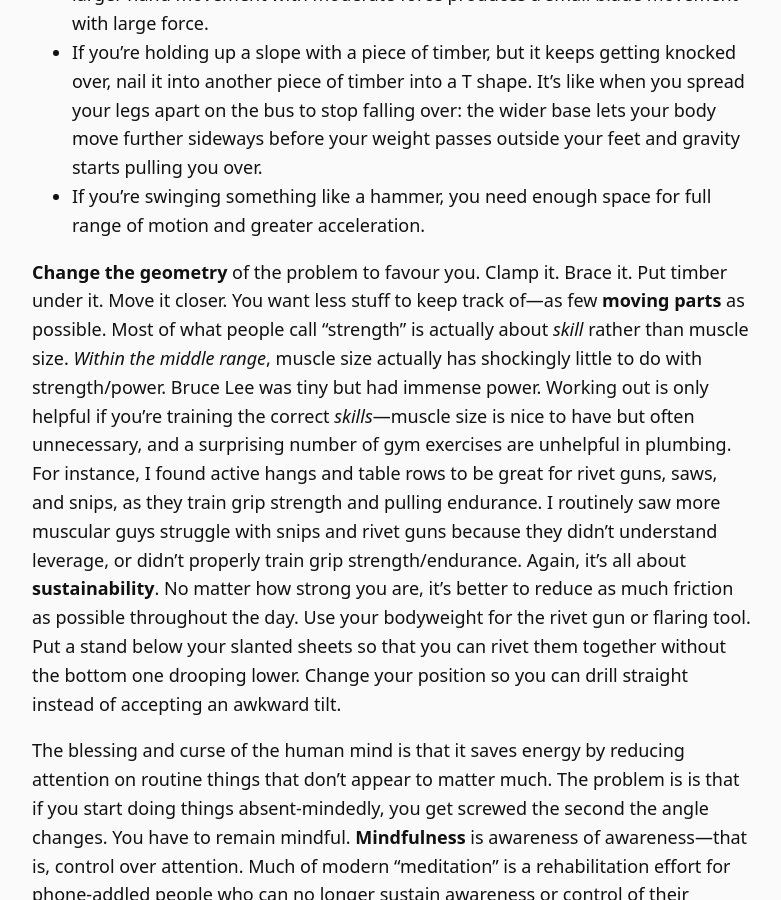
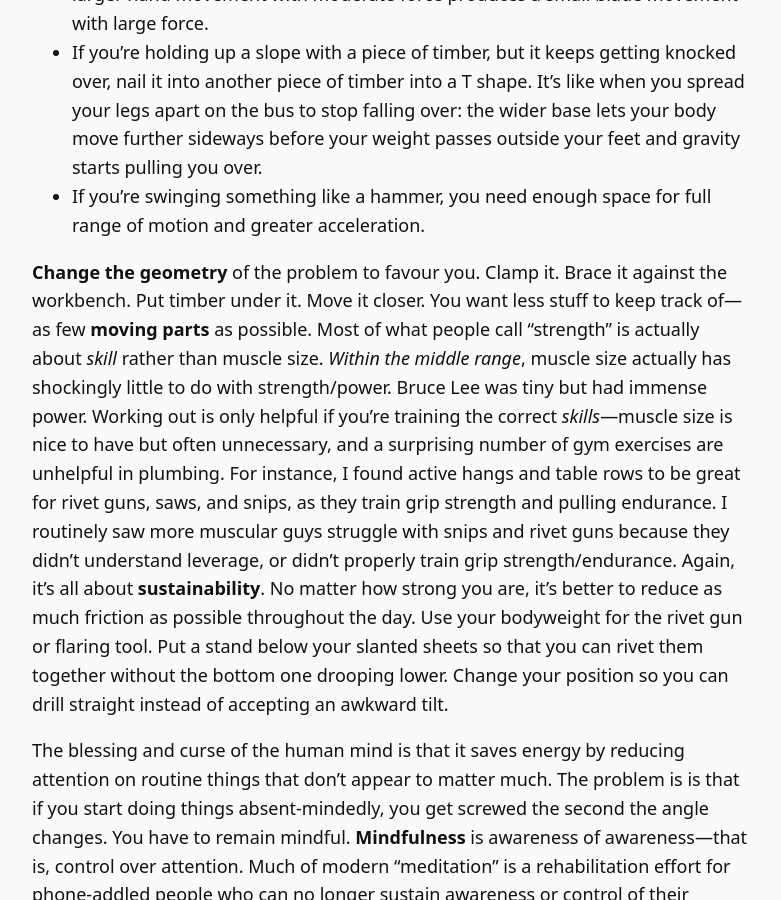
Before and after one commit to JakeHPark/jakehpark.github.io, a Jekyll site: the page built from _essays/Skill Acquisition in Plumbing.md, in a window 1280 px wide and 900 px high, scrolled down 6730 px. Shown: the whole window, without its empty margins (248-1029 px from the left). Built offline with Jekyll 4.4.1, drawn with Linux system fonts in a browser that asks for light colours.

Commit message:
Update Skill Acquisition in Plumbing.md

```diff
--- a/_essays/Skill Acquisition in Plumbing.md
+++ b/_essays/Skill Acquisition in Plumbing.md
@@ -104,7 +104,7 @@ Ridiculously, I scored in the high 40s in VCE Physics and still had to be remind
 - If you're holding up a slope with a piece of timber, but it keeps getting knocked over, nail it into another piece of timber into a T shape. It's like when you spread your legs apart on the bus to stop falling over: the wider base lets your body move further sideways before your weight passes outside your feet and gravity starts pulling you over.
 - If you're swinging something like a hammer, you need enough space for full range of motion and greater acceleration.
 
-**Change the geometry** of the problem to favour you. Clamp it. Brace it. Put timber under it. Move it closer. You want less stuff to keep track of—as few **moving parts** as possible. Most of what people call "strength" is actually about *skill* rather than muscle size. *Within the middle range*, muscle size actually has shockingly little to do with strength/power. Bruce Lee was tiny but had immense power. Working out is only helpful if you're training the correct *skills*—muscle size is nice to have but often unnecessary, and a surprising number of gym exercises are unhelpful in plumbing. For instance, I found active hangs and table rows to be great for rivet guns, saws, and snips, as they train grip strength and pulling endurance. I routinely saw more muscular guys struggle with snips and rivet guns because they didn't understand leverage, or didn't properly train grip strength/endurance. Again, it's all about **sustainability**. No matter how strong you are, it's better to reduce as much friction as possible throughout the day. Use your bodyweight for the rivet gun or flaring tool. Put a stand below your slanted sheets so that you can rivet them together without the bottom one drooping lower. Change your position so you can drill straight instead of accepting an awkward tilt.
+**Change the geometry** of the problem to favour you. Clamp it. Brace it against the workbench. Put timber under it. Move it closer. You want less stuff to keep track of—as few **moving parts** as possible. Most of what people call "strength" is actually about *skill* rather than muscle size. *Within the middle range*, muscle size actually has shockingly little to do with strength/power. Bruce Lee was tiny but had immense power. Working out is only helpful if you're training the correct *skills*—muscle size is nice to have but often unnecessary, and a surprising number of gym exercises are unhelpful in plumbing. For instance, I found active hangs and table rows to be great for rivet guns, saws, and snips, as they train grip strength and pulling endurance. I routinely saw more muscular guys struggle with snips and rivet guns because they didn't understand leverage, or didn't properly train grip strength/endurance. Again, it's all about **sustainability**. No matter how strong you are, it's better to reduce as much friction as possible throughout the day. Use your bodyweight for the rivet gun or flaring tool. Put a stand below your slanted sheets so that you can rivet them together without the bottom one drooping lower. Change your position so you can drill straight instead of accepting an awkward tilt.
 
 The blessing and curse of the human mind is that it saves energy by reducing attention on routine things that don't appear to matter much. The problem is is that if you start doing things absent-mindedly, you get screwed the second the angle changes. You have to remain mindful. **Mindfulness** is awareness of awareness—that is, control over attention. Much of modern "meditation" is a rehabilitation effort for phone-addled people who can no longer sustain awareness or control of their attention. Unlike older meditative traditions, modern meditation is simply marketed as "stress relief" with no deeper goal. However, simply being mindful is useless; you must know *what* to be mindful of and keep your attention there.
 
```
